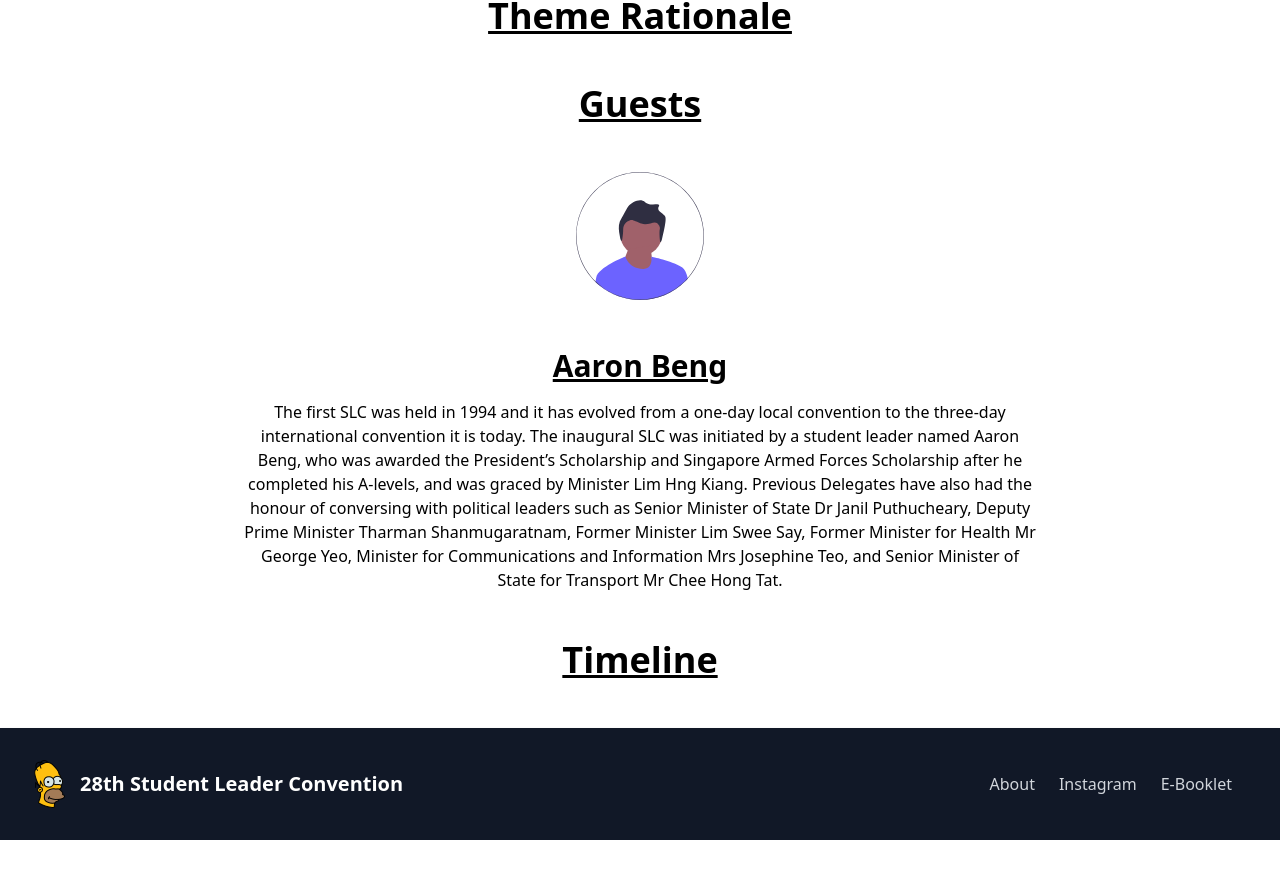
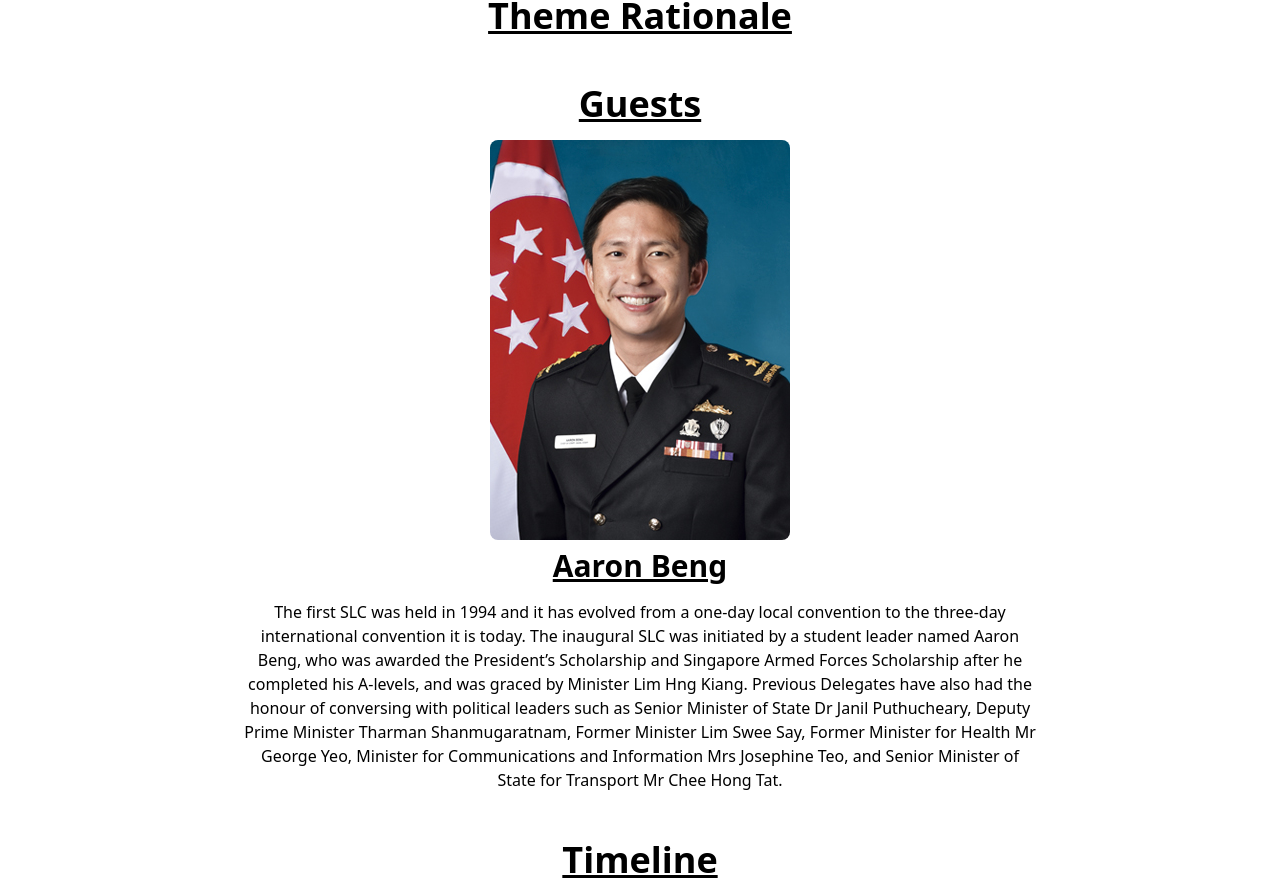
Before and after one commit to vincentcayadi/slc-website, a Next.js app: page / in a window 1280 px wide. Shown: the part 1092-1973 px from the top of the page. Before the commit the page ends 1932 px from the top, so only its background shows below. Built offline with nearby package versions, Linux system fonts and the light colour scheme.

Commit message:
added aaron beng image

```diff
--- a/pages/index.tsx
+++ b/pages/index.tsx
@@ -1,5 +1,7 @@
 import Profile from "../public/profile.svg";
 import Footer from "../components/footer";
+import Guest from "../public/aaron-beng.jpg";
+import Image from "next/image";
 const Home = () => {
   return (
     <>
@@ -34,10 +36,13 @@ const Home = () => {
           </h1>
         </div>
         <div className="mb-12">
-          <h1 className="mt-4 mb-12 text-4xl font-bold underline">Guests</h1>
-
+          <h1 className="mt-4 mb-4 text-4xl font-bold underline">Guests</h1>
           <div className="h-screen md:h-full">
-            <Profile className="mx-auto mb-12" />
+            <Image
+              src={Guest}
+              className="mx-auto mb-2 rounded-lg"
+              alt="aaron-beng"
+            />
             <h1 className="mb-4 text-3xl font-bold underline">Aaron Beng</h1>
             <p className="w-5/6 mx-auto">
               The first SLC was held in 1994 and it has evolved from a one-day
```
Also changed, not shown: public/aaron-beng.jpg (added).
